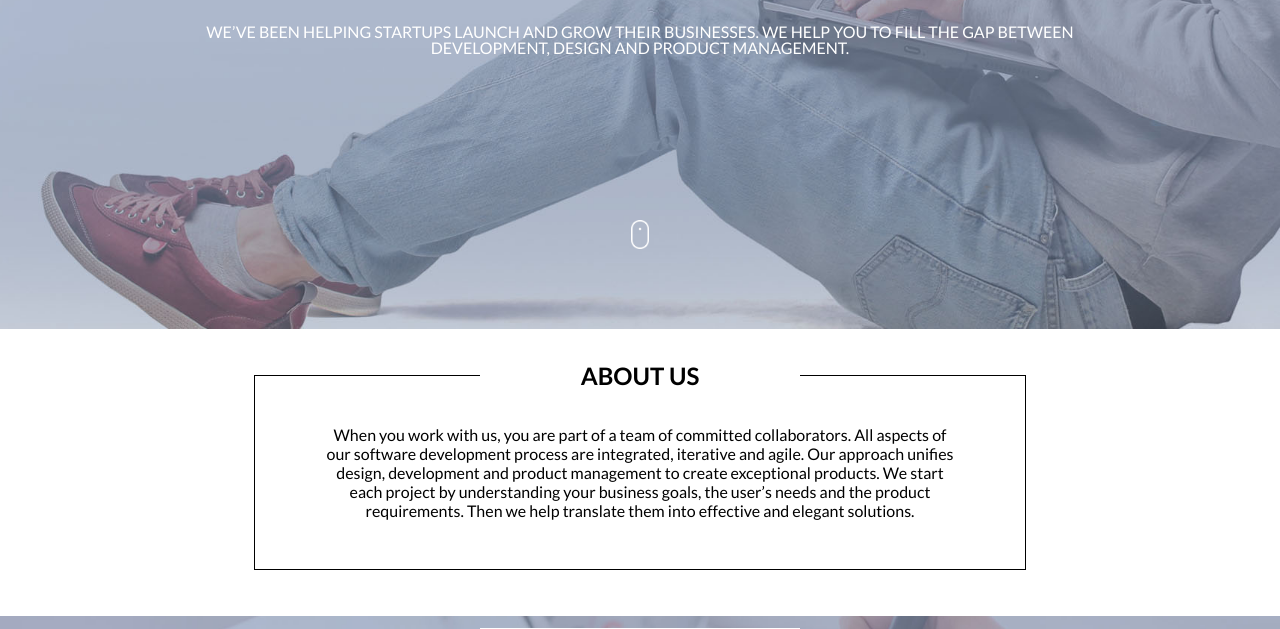
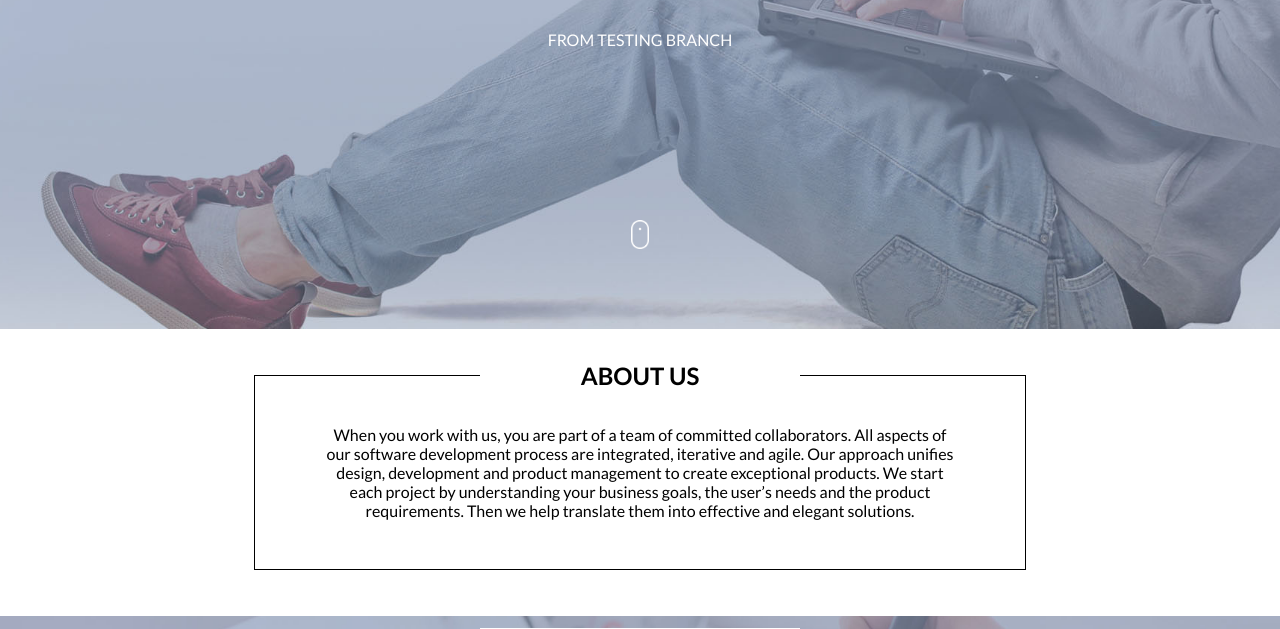
Before and after one commit to Anba92/samplesite, a plain HTML site: page index.html in a window 1280 px wide. Shown: the part 471-1100 px from the top of the page. Drawn offline with Linux system fonts and the light colour scheme.

Commit message:
new request to pull
updated the p tag in hero

```diff
--- a/index.html
+++ b/index.html
@@ -16,7 +16,7 @@
             <div class="col-12">
                 <img src="img/logo.png" alt="" class="hero-logo">
                 <h1>WORKING WITH design LAB</h1>
-                <p>We’ve been helping startups launch and grow their businesses. We help you to fill the gap between development, design and product management.</p>
+                <p>From testing branch</p>
             </div>
        </div>
        <div class="container hero-img-button">
```
